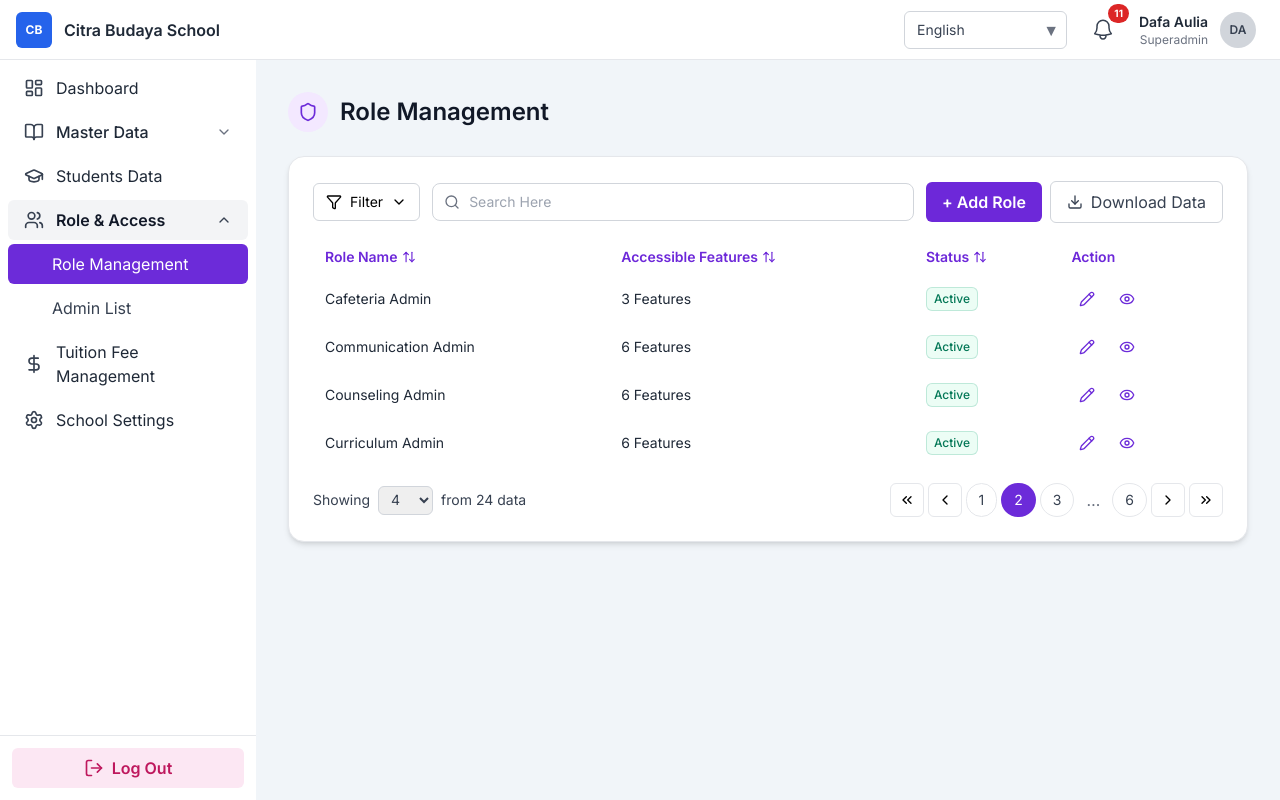
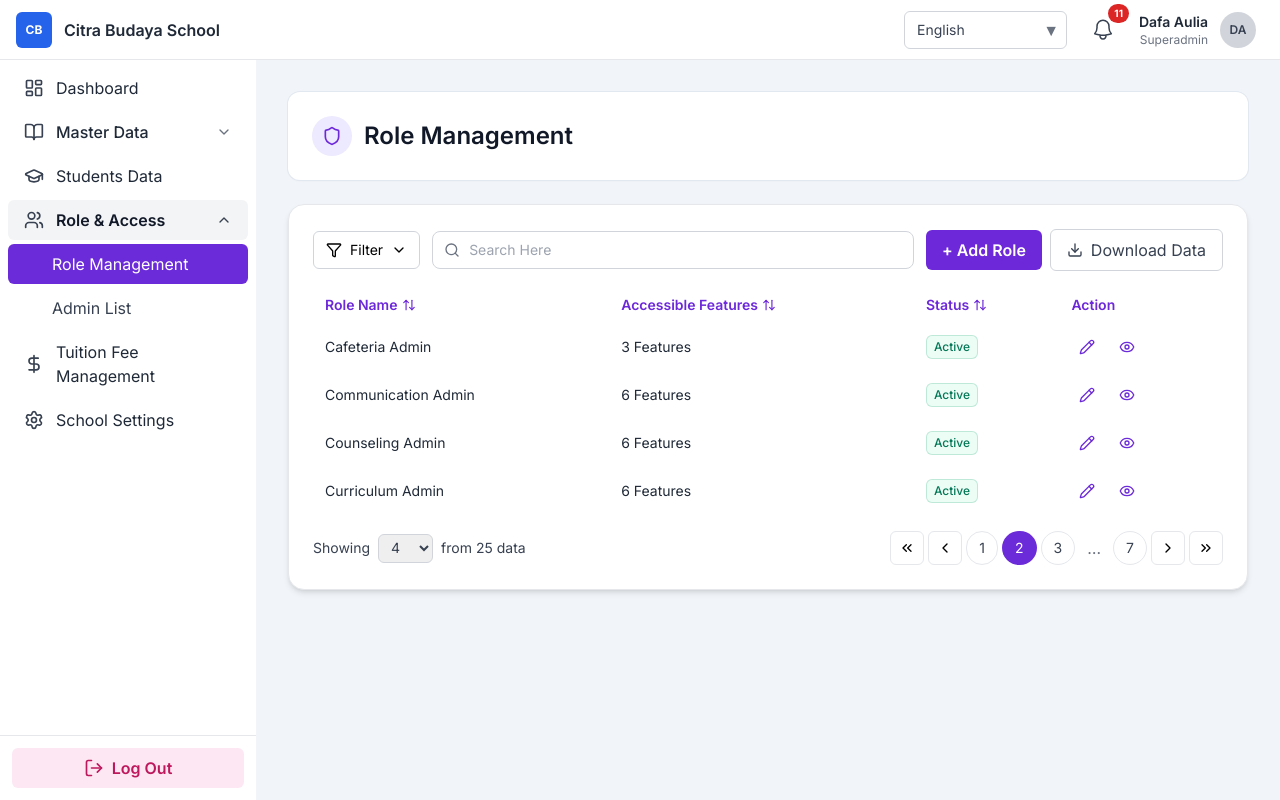
Before and after one commit to SSDIGITAL-DevTeam/Tygo-School, a Next.js app: page /role-access/role-management in a window 1280 px wide. Built offline with nearby package versions, Linux system fonts and the light colour scheme.

Commit message:
feat(role-management): update UI

```diff
--- a/app/role-access/role-management/page.tsx
+++ b/app/role-access/role-management/page.tsx
@@ -1,5 +1,5 @@
 "use client";
-import React from "react";
+import React, { useMemo, useState } from "react";
 import Sidebar from "../../../components/Sidebar";
 import Topbar from "../../../components/Topbar";
 import RoleTable from "../../../components/RoleTable";
@@ -15,35 +15,69 @@ const buildRoles = () => {
     { name: "Subjects and Teachers Admin", features: 4, status: "Active" as const },
     { name: "Students Report Admin", features: 5, status: "Active" as const },
   ];
+
   const extras = [
-    "Finance Admin", "Library Admin", "Lab Admin", "Counseling Admin", "Dorm Admin",
-    "Sports Admin", "Events Admin", "Transport Admin", "IT Support", "Admissions Admin",
-    "Attendance Admin", "Curriculum Admin", "Schedule Admin", "Exams Admin", "Alumni Admin",
-    "Health Admin", "Cafeteria Admin", "Discipline Admin", "Security Admin", "Communication Admin",
+    "Finance Admin",
+    "Library Admin",
+    "Lab Admin",
+    "Counseling Admin",
+    "Dorm Admin",
+    "Sports Admin",
+    "Events Admin",
+    "Transport Admin",
+    "IT Support",
+    "Admissions Admin",
+    "Attendance Admin",
+    "Curriculum Admin",
+    "Schedule Admin",
+    "Exams Admin",
+    "Alumni Admin",
+    "Health Admin",
+    "Cafeteria Admin",
+    "Discipline Admin",
+    "Security Admin",
+    "Communication Admin",
+    "Procurement Admin",
   ];
-  return [...seed, ...extras.map((n, i) => ({ name: n, features: 3 + (i % 4), status: i % 7 === 0 ? ("Non Active" as const) : ("Active" as const) }))];
+
+  return [
+    ...seed,
+    ...extras.map((name, index) => ({
+      name,
+      features: 3 + (index % 4),
+      status: index % 7 === 0 ? ("Non Active" as const) : ("Active" as const),
+    })),
+  ];
 };
 
 const RoleManagementPage: React.FC = () => {
-  const roles = buildRoles();
+  const [sidebarOpen, setSidebarOpen] = useState(false);
+  const roles = useMemo(() => buildRoles(), []);
+
   return (
     <div className={inter.className}>
       <div className="flex min-h-screen">
-        <Sidebar isOpen={false} />
+        <Sidebar isOpen={sidebarOpen} onClose={() => setSidebarOpen(false)} />
         <div className="w-64 shrink-0" aria-hidden />
-        <div className="flex-1 min-h-screen bg-slate-100 relative z-0">
-          <Topbar offset={false} />
-          <main className="p-4 md:p-6 lg:p-8 space-y-6">
-            <div className="flex items-center gap-3">
-              <div className="w-10 h-10 rounded-full bg-purple-100 grid place-content-center">
-                <Shield className="w-5 h-5 text-[#6c2bd9]" />
+
+        <main className="flex-1 min-h-screen bg-slate-100">
+          <Topbar offset={false} onToggleSidebar={() => setSidebarOpen((open) => !open)} />
+
+          <div className="space-y-6 p-4 md:p-6 lg:p-8">
+            <div className="mx-auto max-w-6xl">
+              <div className="flex items-center gap-3 rounded-xl bg-white p-6 shadow-sm ring-1 ring-slate-200">
+                <div className="grid h-10 w-10 place-items-center rounded-full bg-violet-100">
+                  <Shield className="h-5 w-5 text-violet-700" aria-hidden />
+                </div>
+                <h1 className="text-2xl font-semibold text-gray-900">Role Management</h1>
               </div>
-              <h1 className="text-2xl font-semibold text-gray-900">Role Management</h1>
             </div>
 
-            <RoleTable data={roles} />
-          </main>
-        </div>
+            <div className="mx-auto max-w-6xl">
+              <RoleTable data={roles} />
+            </div>
+          </div>
+        </main>
       </div>
     </div>
   );
```
